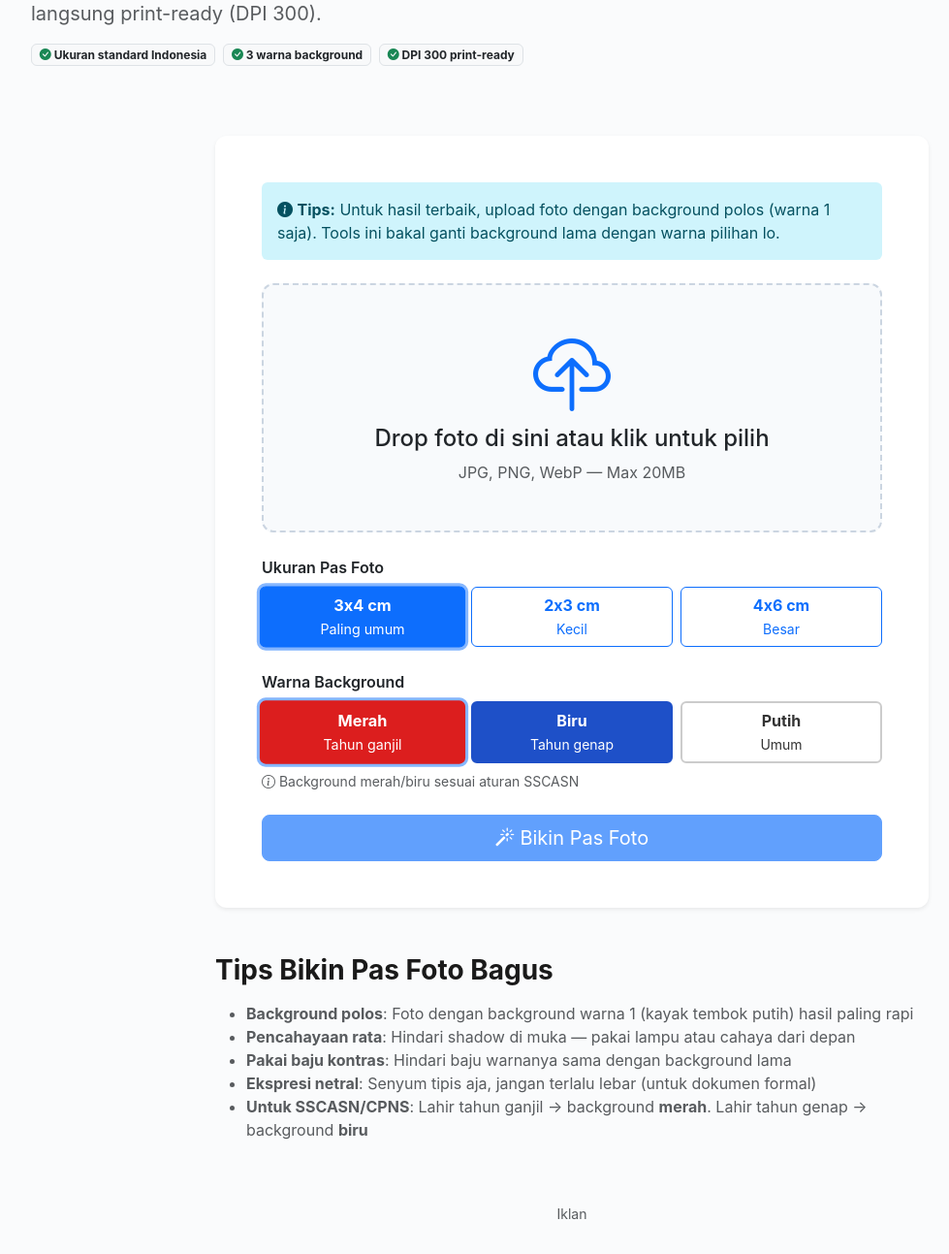
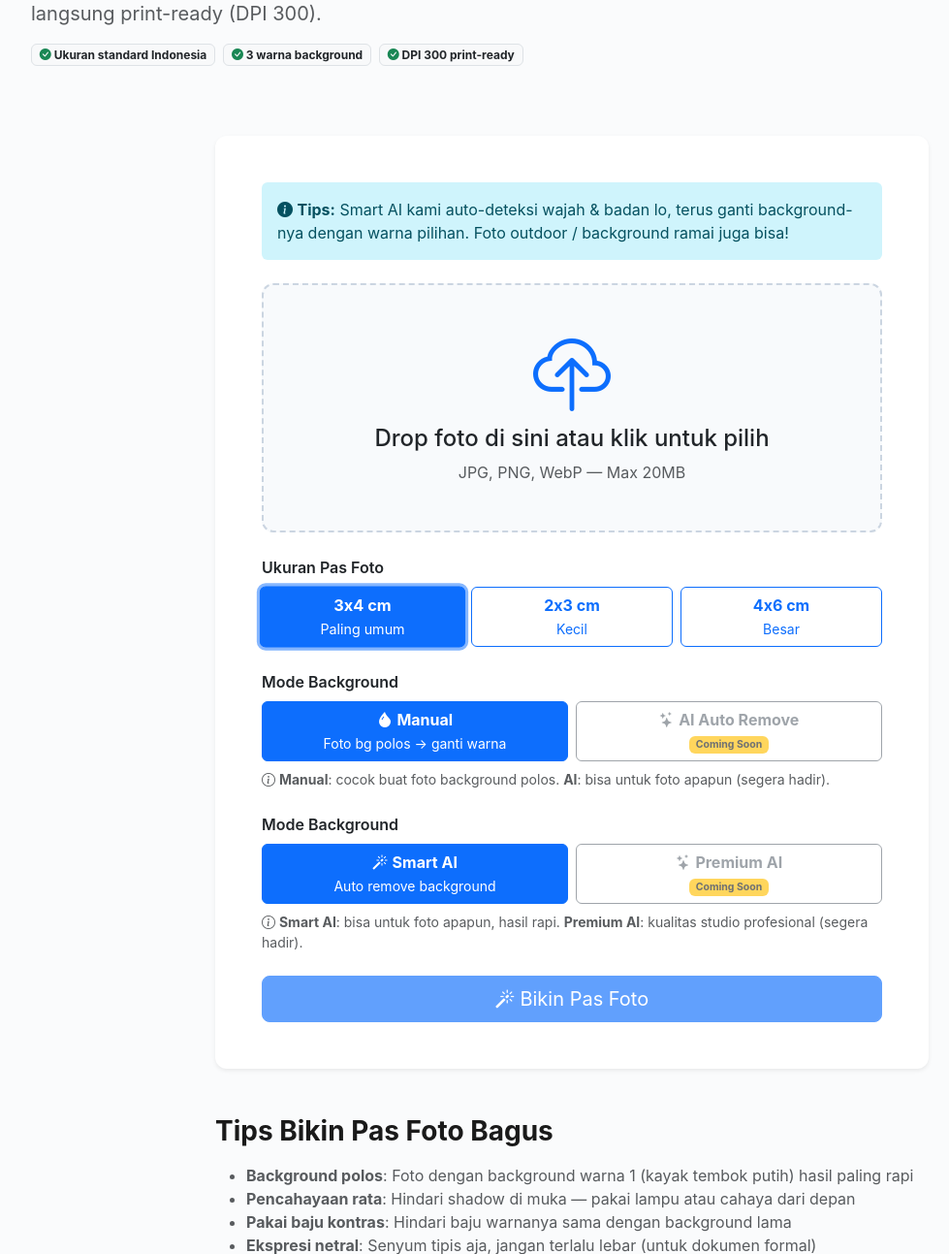
Before and after one commit to Aris0506/kompresfoto, a Flask app: page /pas-foto in a window 1280 px wide. Shown: the part 297-1590 px from the top of the page at 97% size, without its empty margins (50-1029 px from the left). Run offline with Flask 3, Linux system fonts and the light colour scheme; some libraries are stand-ins or nearby versions.

Commit message:
Smart AI: integrate remove.bg API

```diff
--- a/app.py
+++ b/app.py
@@ -12,6 +12,7 @@ Struktur:
 import os
 import io
 import uuid
+import requests  # ← TAMBAHIN INI
 from flask import Flask, render_template, request, jsonify, send_file
 from PIL import Image
 from werkzeug.utils import secure_filename
@@ -139,43 +140,48 @@ def lamaran_landing():
 # ============================================================
 def make_passport_photo(image_path, output_path, size_cm, bg_color_rgb):
     """
-    Bikin pas foto:
-    - Resize ke ukuran cm yang dipilih (DPI 300)
-    - Replace background dengan warna pilihan
+    Bikin pas foto pake remove.bg API:
+    - Auto AI remove background
+    - Replace dengan warna pilihan
+    - Resize ke ukuran cm (DPI 300)
     """
-    # Konversi cm ke pixel (DPI 300)
     DPI = 300
     width_cm, height_cm = size_cm
     target_w = int((width_cm / 2.54) * DPI)
     target_h = int((height_cm / 2.54) * DPI)
 
-    img = Image.open(image_path).convert('RGBA')
+    # Call remove.bg API
+    api_key = os.environ.get('REMOVEBG_API_KEY', '')
+    if not api_key:
+        raise Exception('API key Smart AI belum di-set. Hubungi admin.')
 
-    # Replace background sederhana: deteksi warna dominan di pojok atas
-    # (asumsi foto user udah punya background polos)
-    pixels = img.load()
-    corner_color = pixels[5, 5]  # ambil sample dari pojok kiri atas
+    with open(image_path, 'rb') as img_file:
+        response = requests.post(
+            'https://api.remove.bg/v1.0/removebg',
+            files={'image_file': img_file},
+            data={'size': 'auto'},
+            headers={'X-Api-Key': api_key},
+            timeout=30
+        )
 
-    # Buat layer baru dengan background warna pilihan
-    new_bg = Image.new('RGB', img.size, bg_color_rgb)
+    if response.status_code == 402:
+        raise Exception('Quota Smart AI bulan ini habis. Coba bulan depan ya, atau tunggu Premium AI segera hadir!')
+    elif response.status_code == 403:
+        raise Exception('API key invalid. Hubungi admin.')
+    elif response.status_code != 200:
+        raise Exception(f'Gagal proses AI (error {response.status_code}). Coba lagi nanti.')
 
-    # Deteksi pixel yang mirip dengan corner_color (background lama)
-    # tolerance: 50 (cukup forgiving buat foto bg polos)
-    tolerance = 60
-    img_rgb = img.convert('RGB')
-    pixels_rgb = img_rgb.load()
-    new_pixels = new_bg.load()
+    # Buka hasil dari remove.bg (PNG transparent)
+    foreground = Image.open(io.BytesIO(response.content)).convert('RGBA')
 
-    for y in range(img.height):
-        for x in range(img.width):
-            pr, pg, pb = pixels_rgb[x, y]
-            cr, cg, cb = corner_color[:3]
-            # Kalau pixel beda dari background lama → keep (subject)
-            if abs(pr - cr) > tolerance or abs(pg - cg) > tolerance or abs(pb - cb) > tolerance:
-                new_pixels[x, y] = (pr, pg, pb)
+    # Bikin background dengan warna pilihan
+    background = Image.new('RGB', foreground.size, bg_color_rgb)
 
-    # Resize ke ukuran final
-    final = new_bg.resize((target_w, target_h), Image.LANCZOS)
+    # Composite foreground (subject) di atas background warna
+    background.paste(foreground, mask=foreground.split()[3])  # use alpha channel as mask
+
+    # Resize ke ukuran final pas foto
+    final = background.resize((target_w, target_h), Image.LANCZOS)
     final.save(output_path, format='JPEG', quality=95, dpi=(DPI, DPI))
 
     return target_w, target_h
--- a/requirements.txt
+++ b/requirements.txt
@@ -2,3 +2,4 @@ Flask>=3.0.0
 Pillow>=11.0.0
 Werkzeug>=3.0.0
 gunicorn>=21.2.0
+requests>=2.31.0
--- a/templates/pas-foto.html
+++ b/templates/pas-foto.html
@@ -32,7 +32,7 @@
 
                         <!-- Tip box -->
                         <div class="alert alert-info border-0 mb-4">
-                            <i class="bi bi-info-circle-fill"></i> <strong>Tips:</strong> Untuk hasil terbaik, upload foto dengan background polos (warna 1 saja). Tools ini bakal ganti background lama dengan warna pilihan lo.
+                            <i class="bi bi-info-circle-fill"></i> <strong>Tips:</strong> Smart AI kami auto-deteksi wajah & badan lo, terus ganti background-nya dengan warna pilihan. Foto outdoor / background ramai juga bisa!
                         </div>
 
                         <!-- Upload area -->
@@ -79,31 +79,49 @@
                             </div>
                         </div>
 
-                        <!-- Pilih warna background -->
+                        <!-- Mode Background: Manual vs AI -->
                         <div class="mb-4">
-                            <label class="form-label fw-semibold">Warna Background</label>
+                            <label class="form-label fw-semibold">Mode Background</label>
                             <div class="row g-2">
-                                <div class="col-4">
-                                    <button type="button" class="btn w-100 color-btn active" data-color="merah" style="background-color: #dc1e1e; color: white; border: 2px solid #dc1e1e;">
-                                        <strong>Merah</strong><br><small>Tahun ganjil</small>
+                                <div class="col-6">
+                                    <button type="button" class="btn btn-outline-primary w-100 mode-btn active" data-mode="manual">
+                                        <i class="bi bi-droplet-fill"></i> <strong>Manual</strong><br>
+                                        <small>Foto bg polos → ganti warna</small>
                                     </button>
                                 </div>
-                                <div class="col-4">
-                                    <button type="button" class="btn w-100 color-btn" data-color="biru" style="background-color: #1e50c8; color: white; border: 2px solid #1e50c8;">
-                                        <strong>Biru</strong><br><small>Tahun genap</small>
-                                    </button>
-                                </div>
-                                <div class="col-4">
-                                    <button type="button" class="btn w-100 color-btn" data-color="putih" style="background-color: white; color: #333; border: 2px solid #ccc;">
-                                        <strong>Putih</strong><br><small>Umum</small>
+                                <div class="col-6">
+                                    <button type="button" class="btn btn-outline-secondary w-100 mode-btn" data-mode="ai" disabled>
+                                        <i class="bi bi-stars"></i> <strong>AI Auto Remove</strong><br>
+                                        <small><span class="badge bg-warning text-dark">Coming Soon</span></small>
                                     </button>
                                 </div>
                             </div>
                             <small class="text-muted d-block mt-2">
-                                <i class="bi bi-info-circle"></i> Background merah/biru sesuai aturan SSCASN
+                                <i class="bi bi-info-circle"></i> <strong>Manual</strong>: cocok buat foto background polos. <strong>AI</strong>: bisa untuk foto apapun (segera hadir).
                             </small>
                         </div>
 
+                        <!-- Mode Background: Smart AI vs Premium AI -->
+                        <div class="mb-4">
+                            <label class="form-label fw-semibold">Mode Background</label>
+                            <div class="row g-2">
+                                <div class="col-6">
+                                    <button type="button" class="btn btn-outline-primary w-100 mode-btn active" data-mode="smart">
+                                        <i class="bi bi-magic"></i> <strong>Smart AI</strong><br>
+                                        <small>Auto remove background</small>
+                                    </button>
+                                </div>
+                                <div class="col-6">
+                                    <button type="button" class="btn btn-outline-secondary w-100 mode-btn" data-mode="premium" disabled>
+                                        <i class="bi bi-stars"></i> <strong>Premium AI</strong><br>
+                                        <small><span class="badge bg-warning text-dark">Coming Soon</span></small>
+                                    </button>
+                                </div>
+                            </div>
+                            <small class="text-muted d-block mt-2">
+                                <i class="bi bi-info-circle"></i> <strong>Smart AI</strong>: bisa untuk foto apapun, hasil rapi. <strong>Premium AI</strong>: kualitas studio profesional (segera hadir).
+                            </small>
+                        </div>
                         <!-- Action button -->
                         <button class="btn btn-primary btn-lg w-100" id="processBtn" disabled>
                             <i class="bi bi-magic"></i> Bikin Pas Foto
```
